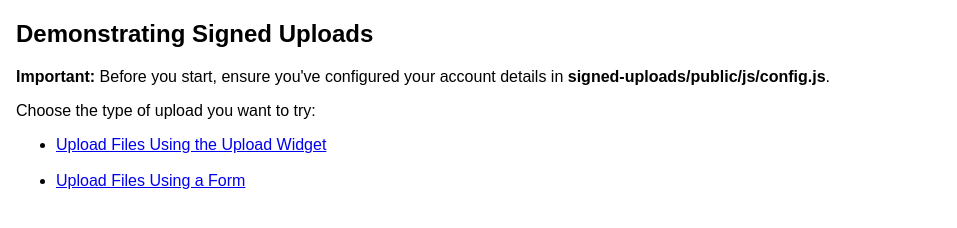
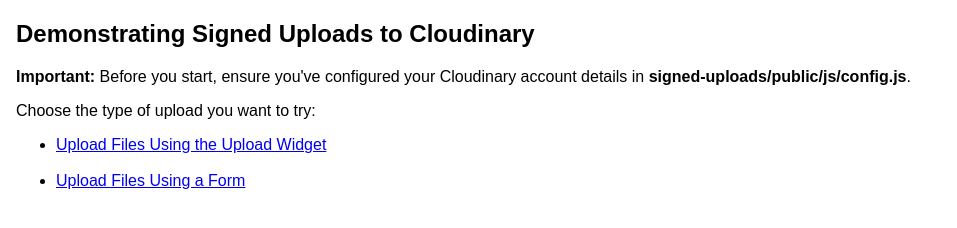
Before and after one commit to cloudinary-devs/cld-signed-upload-examples, a website: page signed-uploads/public/index.html in a window 1280 px wide. Shown: the whole page, without its empty margins (0-957 px from the left). Drawn offline with Linux system fonts and the light colour scheme.

Commit message:
Add info for Glitch users.

```diff
--- a/signed-uploads/public/index.html
+++ b/signed-uploads/public/index.html
@@ -10,9 +10,9 @@
 </head>
 
 <body>
-  <h2>Demonstrating Signed Uploads</h2>
+  <h2>Demonstrating Signed Uploads to Cloudinary</h2>
   <p>
-  <b>Important:</b> Before you start, ensure you've configured your account details in <b>signed-uploads/public/js/config.js</b>.
+  <b>Important:</b> Before you start, ensure you've configured your Cloudinary account details in <b>signed-uploads/public/js/config.js</b>.
   </p>
   <p>
   Choose the type of upload you want to try:
```
Also changed, not shown: README.md.
